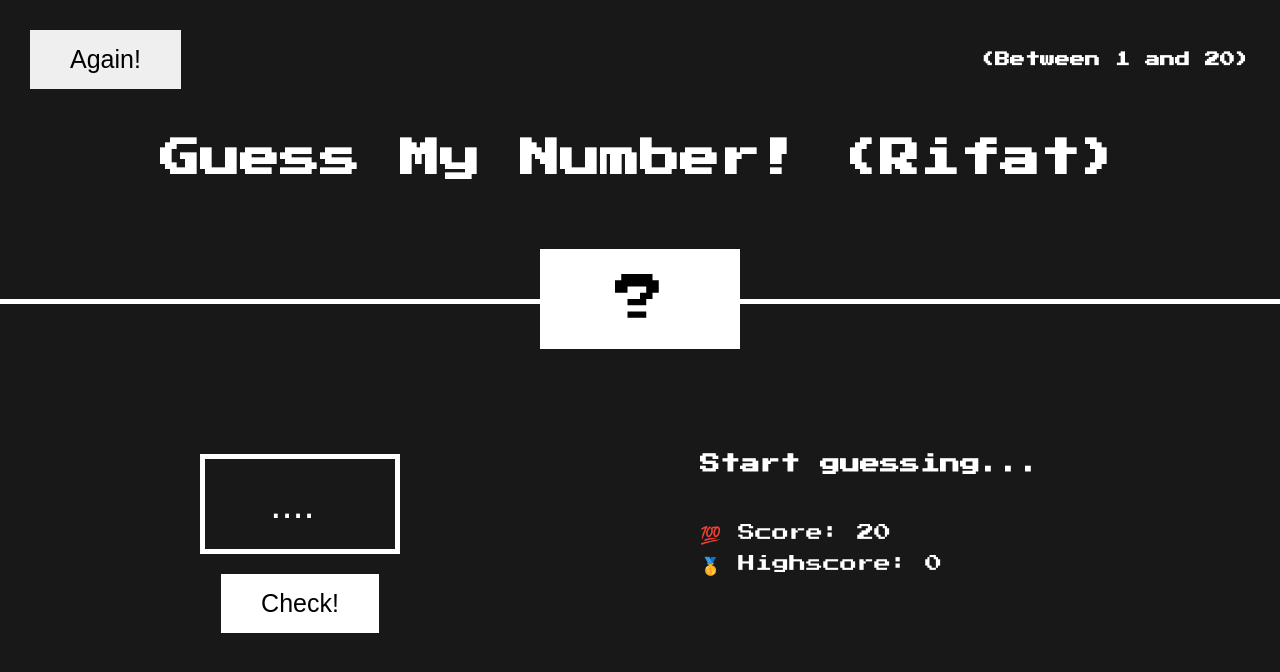
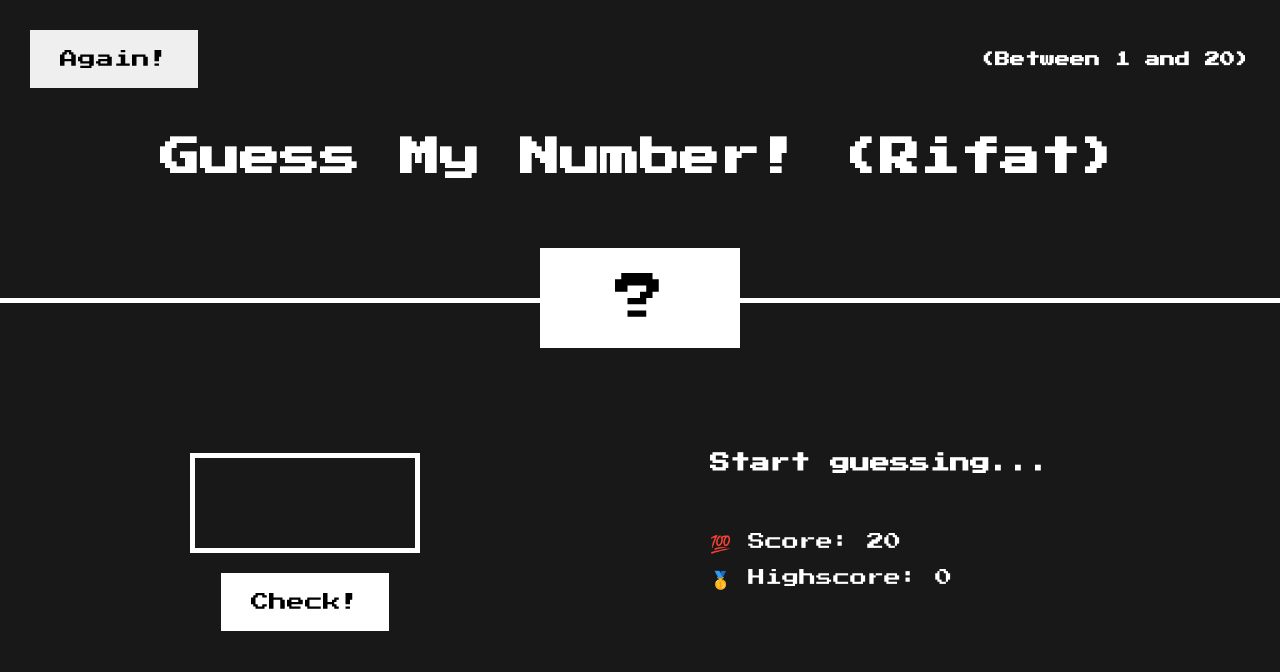
Before and after one commit to saimunhasanrifat14/guess-the-number, a plain HTML site: page index.html in a window 1280 px wide. Drawn offline with Linux system fonts and the light colour scheme.

Commit message:
complate the project

```diff
--- a/css/style.css
+++ b/css/style.css
@@ -5,7 +5,7 @@
     box-sizing: border-box;
 }
 body{
-    background-color: rgb(24, 24, 24);
+    background-color: #181818;
     color: white;
     font-family: "Press Start 2P", serif;
 }
@@ -25,10 +25,14 @@ header{
     width: 100%;
 }
 .headerTopAgainBtn{
-    padding: 15px 40px;
-    font-size: 25px;
+    padding: 20px 30px;
+    font-size: 18px;
     border: none;
+    font-family: "Press Start 2P", serif;
     cursor: pointer;
+}
+.headerTopAgainBtn:hover{
+    background-color: rgb(220, 220, 220);
 }
 .headerTop h4{
     font-size: 15px;
@@ -67,23 +71,28 @@ form{
 .mainLeft__input{
     background-color: transparent;
     border: 5px solid white;
-    width: 200px;
+    width: 230px;
     height: 100px;
     padding: 20px;
     text-align: center;
     color: white;
     font-size: 40px;
+    font-family: "Press Start 2P", serif;
 }
 .mainLeft__input::placeholder{
     color: white;
 }
 .mainLeft__button{
-    font-size: 25px;
-    padding: 15px 40px;
+    font-size: 18px;
+    padding: 20px 30px;
     background-color: white;
     color: black;
     border: none;
+    font-family: "Press Start 2P", serif;
     cursor: pointer;
+}
+.mainLeft__button:hover{
+    background-color: rgb(220, 220, 220);
 }
 
 .mainRight{
@@ -92,9 +101,9 @@ form{
 }
 .mainRight h3{
     font-size: 20px;
-    margin-bottom: 50px;
+    margin-bottom: 60px;
 }
 .mainRight p{
     font-size: 17px;
-    margin-bottom: 10px;
+    margin-bottom: 15px;
 }
--- a/index.html
+++ b/index.html
@@ -18,7 +18,7 @@
     <main>
         <div class="mainLeft">
             <form action="#">
-                <input id="userInput" type="number" value="" placeholder="...." class="mainLeft__input">
+                <input id="userInput" type="number" value="" placeholder="" class="mainLeft__input">
                 <button type="submit" class="mainLeft__button">Check!</button>
             </form>
         </div>
--- a/js/main.js
+++ b/js/main.js
@@ -4,11 +4,8 @@ let rendomNumber = Math.round(Math.random() * 20)
 let againBtn = document.getElementsByClassName(".headerTopAgainBtn")
 const againButton = document.querySelector('.headerTopAgainBtn');
 let score = document.querySelector("#score");
+let highscore = document.querySelector("#highscore");
 let scoreCount = 20;
-
-againButton.addEventListener('click', function() {
-  location.reload();
-});
 
 form.addEventListener("submit", () => {
     const userinputValue = +userinput.value
@@ -22,8 +19,16 @@ form.addEventListener("submit", () => {
         document.querySelector("body").style.backgroundColor = "#2dc000"
         document.querySelector(".guessing").innerHTML = "🥳 Correct Number"
         document.querySelector(".number").innerHTML = rendomNumber
+        highscore.innerHTML = scoreCount - 1;
     }
     scoreCount--;
     score.textContent = scoreCount
     userinput.value = ''
-})
+});
+
+againButton.addEventListener('click', function() {
+    document.querySelector(".guessing").innerHTML = "Start guessing...";
+    document.querySelector("body").style.backgroundColor = "#181818"
+    document.querySelector(".number").innerHTML = "?"
+    score.textContent = 20;
+});
```
